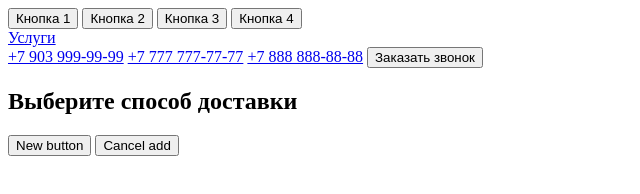
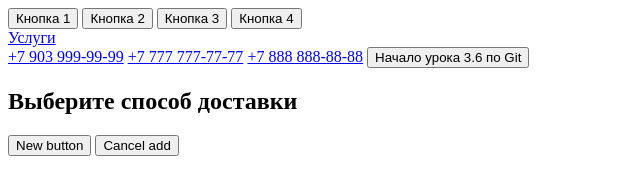
Before and after one commit to blackdimon/special-app, a plain HTML site: page index.html in a window 1280 px wide. Shown: the whole page, without its empty margins (0-640 px from the left). Drawn offline with Linux system fonts and the light colour scheme.

Commit message:
last lesson\

```diff
--- a/index.html
+++ b/index.html
@@ -22,7 +22,7 @@
             <a href="tel:+7 777 777-77-77">+7 777 777-77-77</a>
             <a href="tel:+7 888 888-88-88">+7 888 888-88-88</a>
 
-            <button>Заказать звонок</button>
+            <button> Начало урока 3.6 по Git</button>
         </div>
         <h2>Выберите способ доставки</h2>
         <button>New button</button>
```
